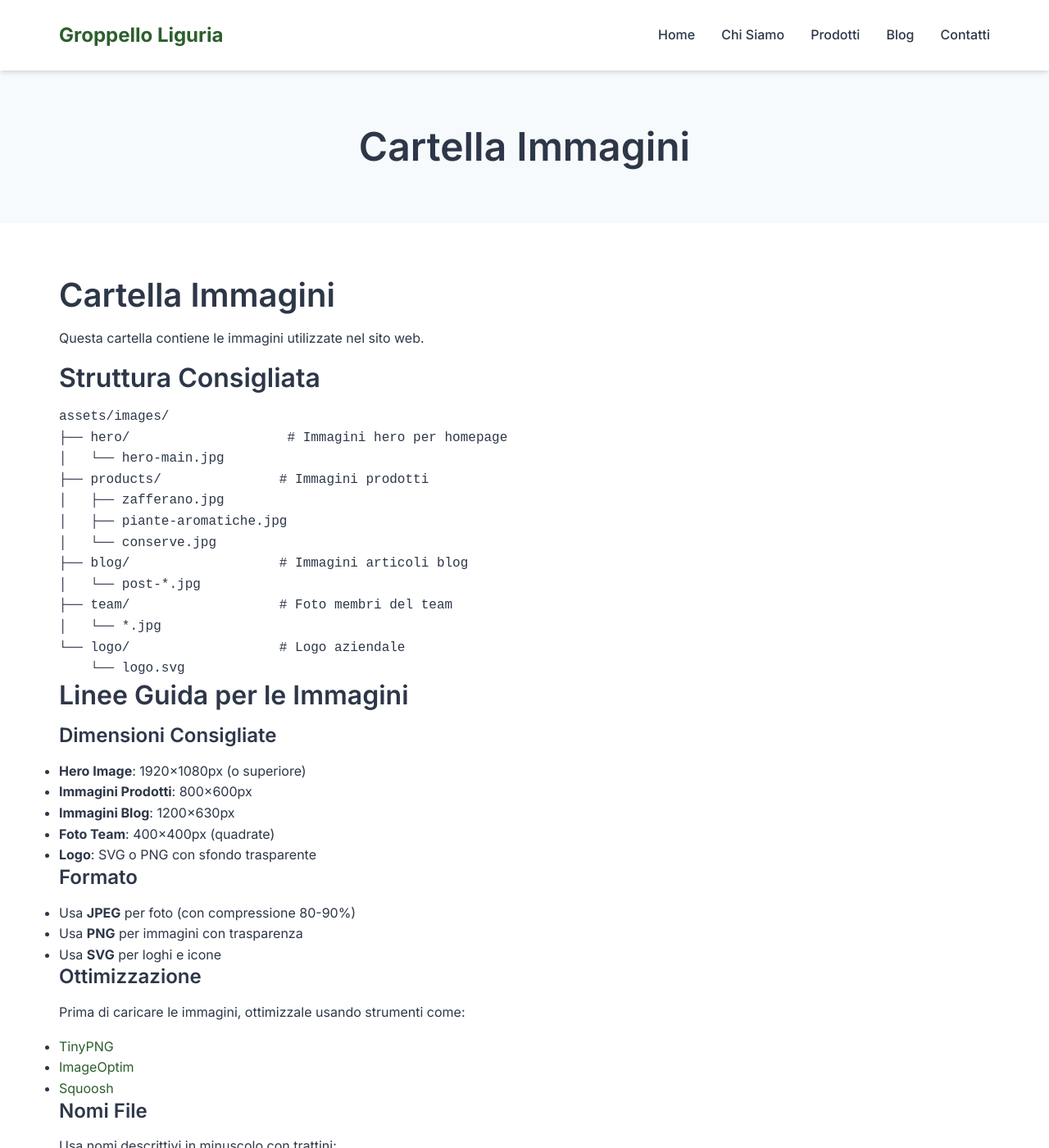
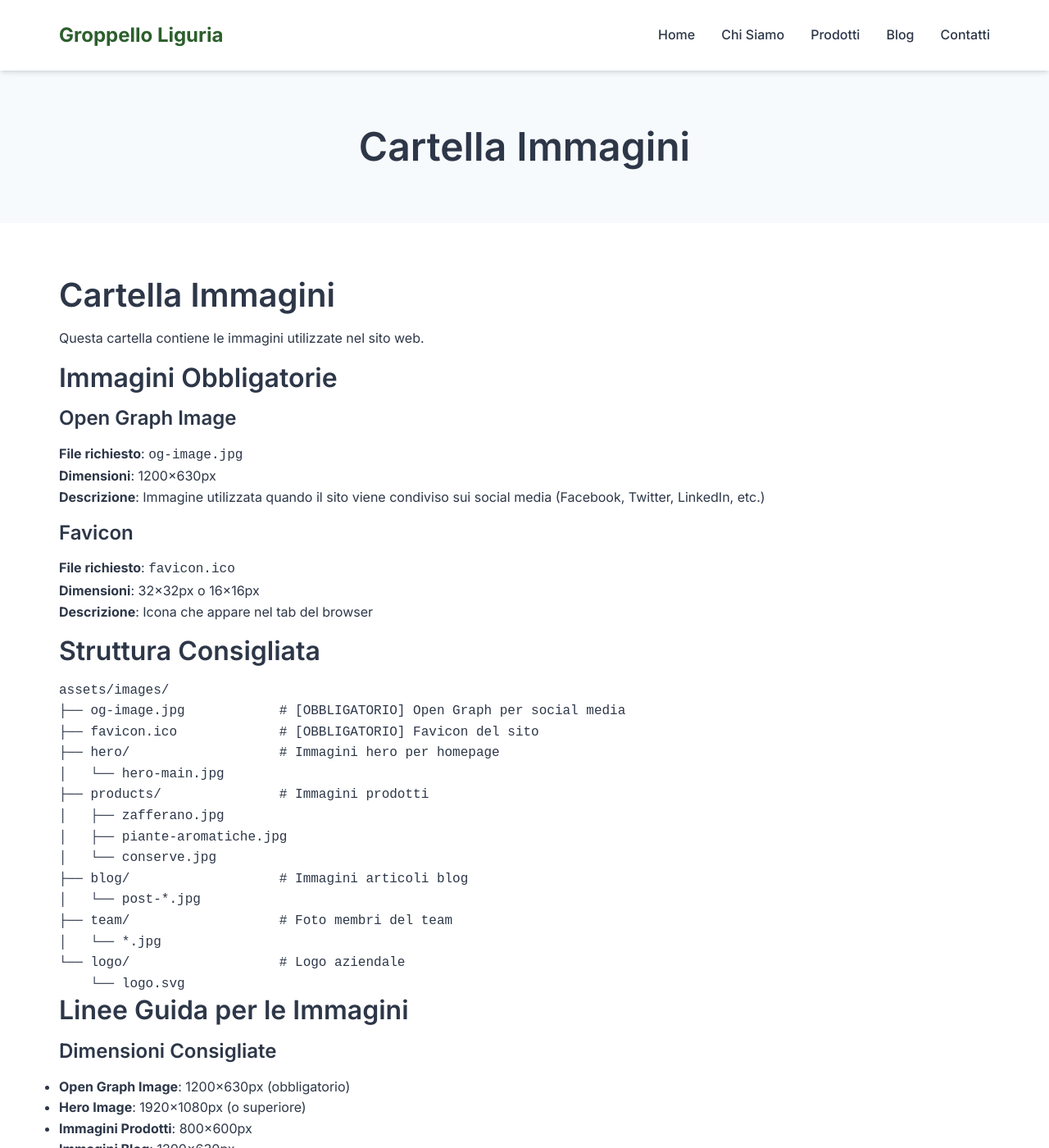
Before and after one commit to Groppelloliguria/groppelloliguria.github.io, a Jekyll site: the page built from assets/images/README.md, in a window 1280 px wide and 1400 px high. Shown: the whole window at 82% size. Built offline with Jekyll 4.4.1, drawn with Linux system fonts in a browser that asks for light colours; our own code applies the rules of GitHub Pages for plain Markdown files; some of the changed text lies outside the part shown.

Commit message:
Add privacy policy, social media meta tags, and final improvements
Co-authored-by: GIL794 <200216885+GIL794@users.noreply.github.com>

````diff
--- a/_layouts/default.html
+++ b/_layouts/default.html
@@ -3,8 +3,24 @@
 <head>
     <meta charset="UTF-8">
     <meta name="viewport" content="width=device-width, initial-scale=1.0">
-    <meta name="description" content="{{ site.description }}">
+    <meta name="description" content="{{ page.description | default: page.excerpt | default: site.description | strip_html | normalize_whitespace | truncate: 160 }}">
     <title>{% if page.title %}{{ page.title }} - {% endif %}{{ site.title }}</title>
+
+    <!-- Open Graph / Facebook -->
+    <meta property="og:type" content="{% if page.layout == 'post' %}article{% else %}website{% endif %}">
+    <meta property="og:url" content="{{ page.url | absolute_url }}">
+    <meta property="og:title" content="{{ page.title | default: site.title }}">
+    <meta property="og:description" content="{{ page.description | default: page.excerpt | default: site.description | strip_html | normalize_whitespace | truncate: 160 }}">
+    <meta property="og:image" content="{{ page.image | default: '/assets/images/og-image.jpg' | absolute_url }}">
+    <meta property="og:locale" content="it_IT">
+    <meta property="og:site_name" content="{{ site.title }}">
+
+    <!-- Twitter Card -->
+    <meta name="twitter:card" content="summary_large_image">
+    <meta name="twitter:url" content="{{ page.url | absolute_url }}">
+    <meta name="twitter:title" content="{{ page.title | default: site.title }}">
+    <meta name="twitter:description" content="{{ page.description | default: page.excerpt | default: site.description | strip_html | normalize_whitespace | truncate: 160 }}">
+    <meta name="twitter:image" content="{{ page.image | default: '/assets/images/og-image.jpg' | absolute_url }}">
 
     <!-- SEO Tags -->
     {% seo %}
@@ -16,6 +32,9 @@
 
     <!-- Stylesheets -->
     <link rel="stylesheet" href="{{ '/assets/css/main.css' | relative_url }}">
+
+    <!-- Favicon -->
+    <link rel="icon" type="image/x-icon" href="{{ '/assets/images/favicon.ico' | relative_url }}">
 
     <!-- Feed -->
     {% feed_meta %}
--- a/assets/css/main.css
+++ b/assets/css/main.css
@@ -717,3 +717,71 @@ img {
 .py-3 { padding-top: 1.5rem; padding-bottom: 1.5rem; }
 .py-4 { padding-top: 2rem; padding-bottom: 2rem; }
 .py-5 { padding-top: 3rem; padding-bottom: 3rem; }
+
+/* ===================================
+   Animations
+   =================================== */
+
+@keyframes fadeInUp {
+    from {
+        opacity: 0;
+        transform: translateY(30px);
+    }
+    to {
+        opacity: 1;
+        transform: translateY(0);
+    }
+}
+
+.animate {
+    opacity: 0;
+}
+
+.animate-in {
+    animation: fadeInUp 0.6s ease forwards;
+}
+
+/* ===================================
+   Additional Responsive Fixes
+   =================================== */
+
+@media (max-width: 768px) {
+    .product-detail-grid {
+        grid-template-columns: 1fr !important;
+    }
+
+    .blog-post-preview {
+        grid-template-columns: 1fr !important;
+    }
+
+    .contact-info-grid {
+        grid-template-columns: 1fr !important;
+    }
+}
+
+/* ===================================
+   Print Styles
+   =================================== */
+
+@media print {
+    .site-header,
+    .site-footer,
+    .mobile-menu-toggle,
+    .hero-cta {
+        display: none;
+    }
+
+    body {
+        font-size: 12pt;
+        line-height: 1.5;
+    }
+
+    a {
+        text-decoration: underline;
+    }
+
+    .page-content,
+    .post-content {
+        padding: 0;
+    }
+}
--- a/assets/images/README.md
+++ b/assets/images/README.md
@@ -1,12 +1,26 @@
 # Cartella Immagini
 
 Questa cartella contiene le immagini utilizzate nel sito web.
+
+## Immagini Obbligatorie
+
+### Open Graph Image
+**File richiesto**: `og-image.jpg`
+**Dimensioni**: 1200x630px
+**Descrizione**: Immagine utilizzata quando il sito viene condiviso sui social media (Facebook, Twitter, LinkedIn, etc.)
+
+### Favicon
+**File richiesto**: `favicon.ico`
+**Dimensioni**: 32x32px o 16x16px
+**Descrizione**: Icona che appare nel tab del browser
 
 ## Struttura Consigliata
 
 ```
 assets/images/
-├── hero/                    # Immagini hero per homepage
+├── og-image.jpg            # [OBBLIGATORIO] Open Graph per social media
+├── favicon.ico             # [OBBLIGATORIO] Favicon del sito
+├── hero/                   # Immagini hero per homepage
 │   └── hero-main.jpg
 ├── products/               # Immagini prodotti
 │   ├── zafferano.jpg
@@ -24,17 +38,20 @@ assets/images/
 
 ### Dimensioni Consigliate
 
+- **Open Graph Image**: 1200x630px (obbligatorio)
 - **Hero Image**: 1920x1080px (o superiore)
 - **Immagini Prodotti**: 800x600px
 - **Immagini Blog**: 1200x630px
 - **Foto Team**: 400x400px (quadrate)
 - **Logo**: SVG o PNG con sfondo trasparente
+- **Favicon**: 32x32px o 16x16px
 
 ### Formato
 
 - Usa **JPEG** per foto (con compressione 80-90%)
 - Usa **PNG** per immagini con trasparenza
 - Usa **SVG** per loghi e icone
+- Usa **ICO** per favicon
 
 ### Ottimizzazione
 
````
Also changed, not shown: _prodotti/zafferano-backup.md (deleted, +0 -19 lines), _prodotti/zafferano.md (added, +91 -0 lines), privacy.md (added, +122 -0 lines).
